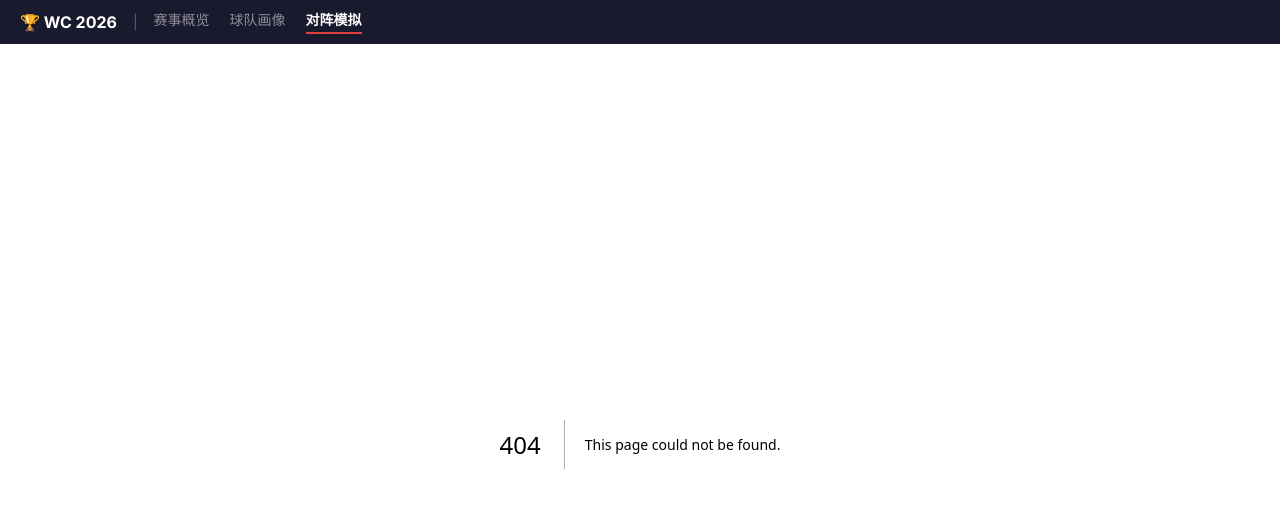
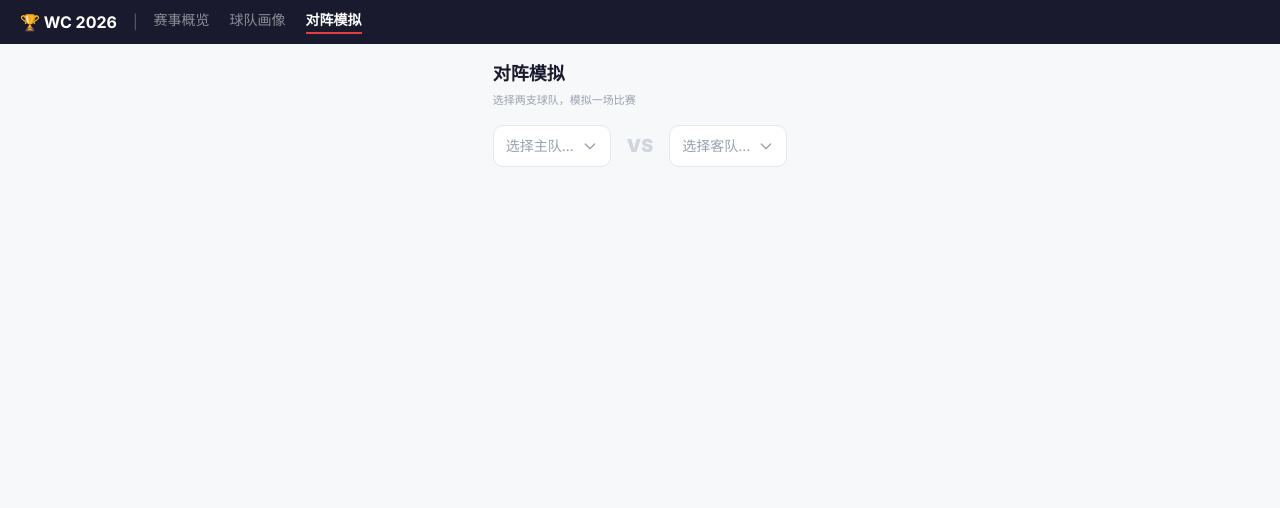
Before and after one commit to ml18y63l/My_World_Cup, a Next.js app in the folder my-world-cup/: page /h2h in a window 1280 px wide. Before the commit this address had no page. Shown: the top 508 px of the page. Built offline with nearby package versions, Linux system fonts and the light colour scheme.

Commit message:
feat: implement H2H match simulation page with team comparison
Co-Authored-By: Claude Opus 4.8 <noreply@anthropic.com>

```diff
--- /dev/null
+++ b/my-world-cup/src/app/h2h/page.tsx
@@ -0,0 +1,12 @@
+import { getAllTeamsWithRadar } from "@/lib/data";
+import { H2HClient } from "@/components/H2HClient";
+
+export default function H2HPage() {
+  const data = getAllTeamsWithRadar();
+
+  return (
+    <div className="bg-[#f7f8fa] min-h-screen flex flex-col">
+      <H2HClient data={data} />
+    </div>
+  );
+}
--- /dev/null
+++ b/my-world-cup/src/components/H2HClient.tsx
@@ -0,0 +1,134 @@
+"use client";
+
+import { useState, useMemo } from "react";
+import type { H2HPageData, SimulationResult, TeamMatchData } from "@/types/simulation";
+import { TeamSelect } from "./TeamSelect";
+import { RadarCompareChart } from "./RadarCompareChart";
+import { TeamInfoCard } from "./TeamInfoCard";
+import { MatchResult } from "./MatchResult";
+import { simulateMatch } from "@/lib/simulation";
+
+interface H2HClientProps {
+  data: H2HPageData;
+}
+
+export function H2HClient({ data }: H2HClientProps) {
+  const { teams, radarMap } = data;
+  const [teamAName, setTeamAName] = useState<string | null>(null);
+  const [teamBName, setTeamBName] = useState<string | null>(null);
+  const [result, setResult] = useState<SimulationResult | null>(null);
+
+  const teamA: TeamMatchData | null = useMemo(() => {
+    if (!teamAName) return null;
+    const profile = teams.find((t) => t.team_name_en === teamAName);
+    const metrics = radarMap[teamAName];
+    if (!profile || !metrics) return null;
+    return { profile, metrics, overall_score: profile.overall_score };
+  }, [teamAName, teams, radarMap]);
+
+  const teamB: TeamMatchData | null = useMemo(() => {
+    if (!teamBName) return null;
+    const profile = teams.find((t) => t.team_name_en === teamBName);
+    const metrics = radarMap[teamBName];
+    if (!profile || !metrics) return null;
+    return { profile, metrics, overall_score: profile.overall_score };
+  }, [teamBName, teams, radarMap]);
+
+  const bothSelected = teamA !== null && teamB !== null;
+
+  function handleSimulate() {
+    if (!teamA || !teamB) return;
+    const simResult = simulateMatch(teamA, teamB);
+    setResult(simResult);
+  }
+
+  function handleResimulate() {
+    if (!teamA || !teamB) return;
+    const simResult = simulateMatch(teamA, teamB);
+    setResult(simResult);
+  }
+
+  function handleTeamAChange(name: string | null) {
+    setTeamAName(name);
+    setResult(null);
+  }
+
+  function handleTeamBChange(name: string | null) {
+    setTeamBName(name);
+    setResult(null);
+  }
+
+  return (
+    <div className="px-5 py-4 max-w-4xl mx-auto">
+      {/* Step 1: Team selection */}
+      <div className="mb-6">
+        <h1 className="text-lg font-bold text-[#1a1a2e] mb-1">对阵模拟</h1>
+        <p className="text-[11px] text-gray-400 mb-4">选择两支球队，模拟一场比赛</p>
+
+        <div className="flex items-center justify-center gap-4">
+          <TeamSelect
+            teams={teams}
+            value={teamAName}
+            onChange={handleTeamAChange}
+            placeholder="选择主队..."
+            disabled={teamBName}
+          />
+          <span className="text-lg font-black text-gray-300 shrink-0">VS</span>
+          <TeamSelect
+            teams={teams}
+            value={teamBName}
+            onChange={handleTeamBChange}
+            placeholder="选择客队..."
+            disabled={teamAName}
+          />
+        </div>
+
+        {bothSelected && (
+          <div className="flex justify-center mt-4">
+            <button
+              onClick={handleSimulate}
+              className="px-6 py-2.5 bg-[#e53e3e] text-white text-sm font-semibold rounded-lg hover:bg-[#c53030] transition-colors active:scale-95"
+            >
+              ⚽ 开始模拟
+            </button>
+          </div>
+        )}
+      </div>
+
+      {/* Step 2: Pre-match analysis */}
+      {bothSelected && teamA && teamB && (
+        <>
+          {/* Radar chart */}
+          <div className="mb-6">
+            <h2 className="text-[15px] font-bold text-[#1a1a2e] mb-3">能力对比</h2>
+            <RadarCompareChart
+              metricsA={teamA.metrics}
+              metricsB={teamB.metrics}
+              nameA={teamA.profile.team_name}
+              nameB={teamB.profile.team_name}
+            />
+          </div>
+
+          {/* Team info cards */}
+          <div className="mb-4">
+            <h2 className="text-[15px] font-bold text-[#1a1a2e] mb-3">球队信息</h2>
+            <div className="grid grid-cols-1 md:grid-cols-2 gap-4">
+              <TeamInfoCard team={teamA} accentColor="red" />
+              <TeamInfoCard team={teamB} accentColor="blue" />
+            </div>
+          </div>
+        </>
+      )}
+
+      {/* Step 3: Match result */}
+      {result && teamA && teamB && (
+        <MatchResult
+          result={result}
+          teamA={teamA}
+          teamB={teamB}
+          onResimulate={handleResimulate}
+        />
+      )}
+    </div>
+  );
+}
```
